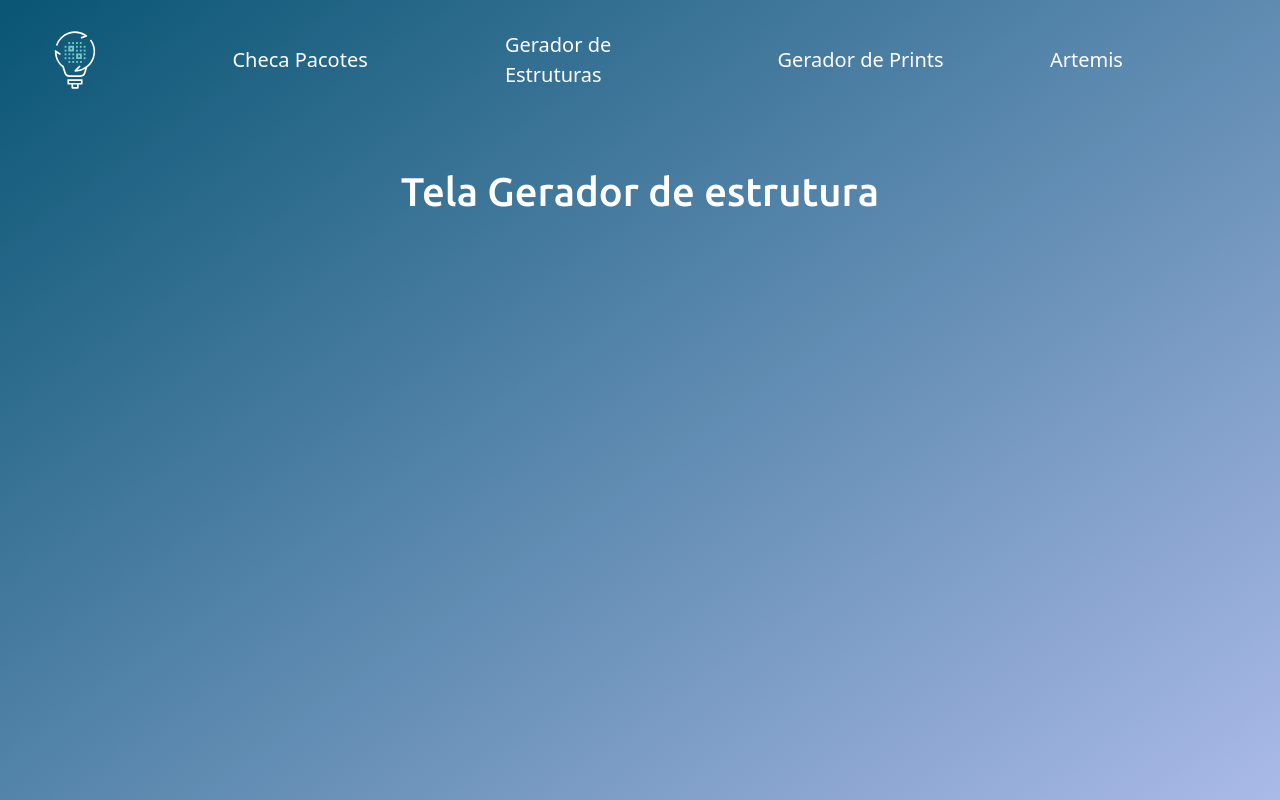
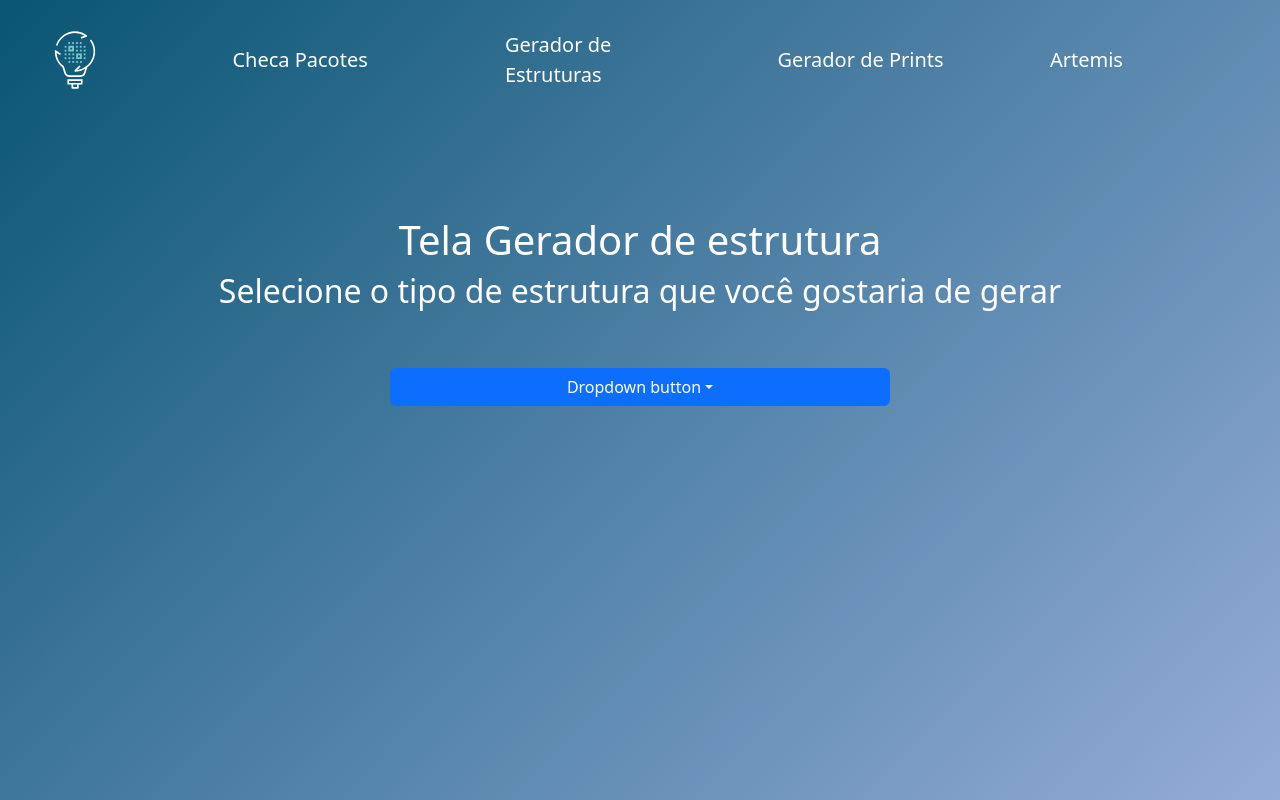
Before and after one commit to felps30/projetoX, a Next.js app: page /gerador_estrutura in a window 1280 px wide. Shown: the top 800 px of the page. Built offline with nearby package versions, Linux system fonts and the light colour scheme.

Commit message:
'inicio_estrutura'

```diff
--- a/pages/gerador_estrutura.jsx
+++ b/pages/gerador_estrutura.jsx
@@ -2,6 +2,8 @@ import Head from 'next/head'
 import Image from 'next/image'
 import styles from '../styles/Home.module.css'
 import HeaderComponent from "../components/common/header";
+import Dropdown from 'react-bootstrap/Dropdown';
+import DropdownButton from 'react-bootstrap/DropdownButton';
 
 export default function Gerador(){
     return (
@@ -16,8 +18,17 @@ export default function Gerador(){
          <link href="https://fonts.googleapis.com/css2?family=Ubuntu:ital,wght@0,300;0,700;1,400&display=swap" rel="stylesheet"/>
       </Head>
       <HeaderComponent></HeaderComponent>
+      <div  className={styles.dropdown}>
+      <h1>Tela Gerador de estrutura</h1>
+         <h2>Selecione o tipo de estrutura que você gostaria de gerar</h2>
+      <DropdownButton id="dropdown-basic-button" title="Dropdown button" className={styles.gerador}>
+      <Dropdown.Item href="#/action-1">Action</Dropdown.Item>
+      <Dropdown.Item href="#/action-2">Another action</Dropdown.Item>
+      <Dropdown.Item href="#/action-3">Something else</Dropdown.Item>
+    </DropdownButton>
+      </div>
       <main className={styles.main}>
-          <h1>Tela Gerador de estrutura</h1>
+
       </main>
          </>
     )
--- a/styles/Home.module.css
+++ b/styles/Home.module.css
@@ -85,6 +85,26 @@
 .label{
   margin-right: 10px;
   color: white;
+}
+
+.dropdown{
+  color: white;
+  align-items: center;
+  display: flex;
+  flex-direction: column;
+  padding: 6rem;
+  border-radius: 10%;
+  font-size: 1.2rem;
+}
+
+.dropdown button{
+  width: 500px;
+  margin-top: 50px;
+}
+
+.dropdown a{
+  width: 500px;
+  text-align: center;
 }
 
 .description {
```
